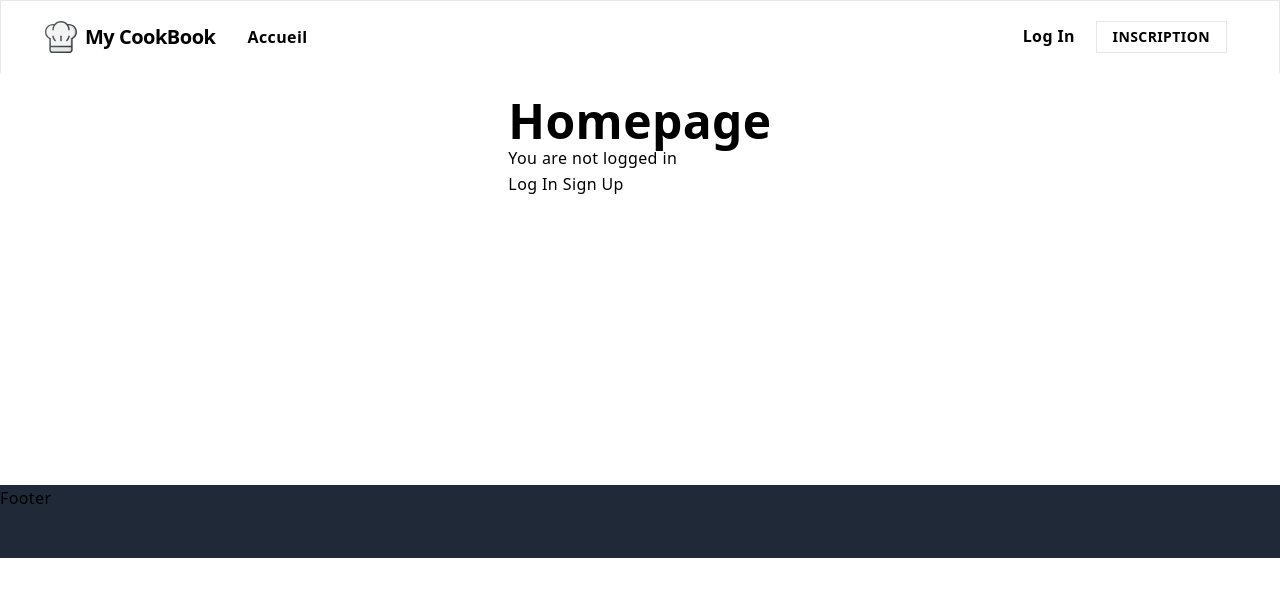
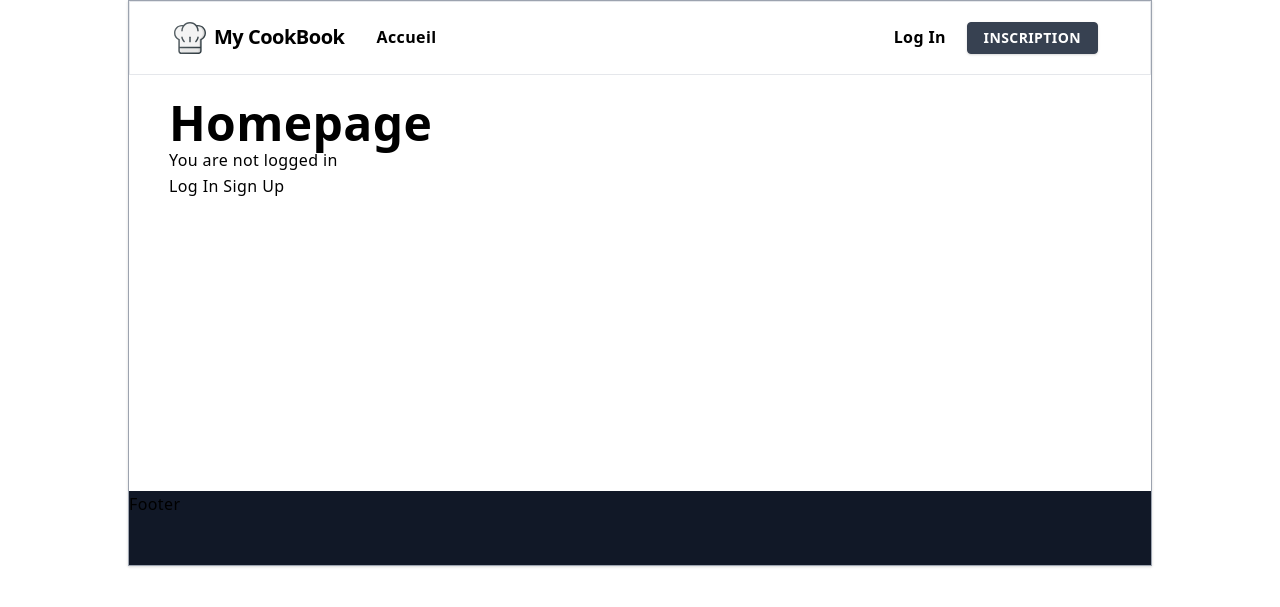
Before and after one commit to erischon/project-mycookbook, a Django app: page / in a window 1280 px wide. Shown: the top 607 px of the page. Run offline with Django 3.2, Linux system fonts and the light colour scheme.

Commit message:
frontend signup page

```diff
--- a/config/settings/__init__.py
+++ b/config/settings/__init__.py
@@ -20,6 +20,8 @@ INSTALLED_APPS = [
     'django.contrib.sessions',
     'django.contrib.messages',
     'django.contrib.staticfiles',
+
+    # 3rd
 
     # Local
     'core',
--- /dev/null
+++ b/static/css/mystyles.css
@@ -0,0 +1,9 @@
+
+input, textarea {
+    border-bottom: solid 2px #6B7280;
+    background-color: #F9FAFB;
+}
+
+input:focus, textarea:focus {
+    outline: none;
+}
--- a/templates/core/_base.html
+++ b/templates/core/_base.html
@@ -1,24 +1,25 @@
 {% load static %}
 
 <!DOCTYPE html>
-<html lang="en">
+<html lang="fr">
 <head>
     <meta charset="UTF-8">
     <meta http-equiv="X-UA-Compatible" content="IE=edge">
     <meta name="viewport" content="width=device-width, initial-scale=1.0">
 
     <link href="https://unpkg.com/tailwindcss@^1.0/dist/tailwind.min.css" rel="stylesheet">
+    <link rel="stylesheet" href="{% static 'css/mystyles.css' %}">
 
     <title>{% block title %}My CookBook{% endblock title%}</title>
 </head>
 <body class="font-sans tracking-wide leading-relaxed">
-    <div class="grid grid-cols-1 grid-rows-6 gap-y-6 content-center grid-flow-row">
+    <div class="mx-auto grid grid-cols-1 grid-rows-6 gap-y-6 content-center grid-flow-row lg:max-w-screen-lg border border-8 border-gray-400 border-solid shadow">
 
         <!-- Header -->
-        <nav class="flex items-center justify-between flex-wrap bg-white p-5 border border-b-0 border-gray-200">
+        <nav class="flex items-center justify-between flex-wrap bg-white p-5 border border-b-1 border-gray-200 ">
             <div class="flex items-center flex-shrink-0 text-black ml-6 mr-8">
                 <img class="fill-current h-8 w-8 mr-2" width="54" height="54" src="{% static 'assets/img/chef.svg' %}">
-                <span class="font-semibold text-xl tracking-tight">My CookBook</span>
+                <span class="font-semibold text-xl tracking-tight border-b-2 border-transparent">My CookBook</span>
             </div>
             <!-- <div class="block lg:hidden">
                 <button class="flex items-center px-3 py-2 border rounded text-teal-200 border-teal-400 hover:text-white hover:border-white">
@@ -27,16 +28,16 @@
             </div> -->
             <div class="w-full block flex-grow lg:flex lg:items-center lg:w-auto">
                 <div class="font-semibold lg:flex-grow">
-                    <a href="{% url 'home' %}" class="block mt-4 lg:inline-block lg:mt-0 text-teal-600 hover:text-black mr-4">Accueil</a>
+                    <a href="{% url 'home' %}" class="block mt-4 lg:inline-block lg:mt-0 border-b-2 border-transparent hover:border-yellow-700 mr-4">Accueil</a>
                 </div>
                 <div class="mr-8 font-semibold">
                     {% if user.is_authenticated %}
-                        <a href="#" class="block mt-4 lg:inline-block lg:mt-0 text-teal-600 hover:text-black mr-4">Mon Compte</a>
-                        <a href="{% url 'logout' %}" class="block mt-4 lg:inline-block lg:mt-0 text-teal-300 hover:text-black mr-4">Log Out</a>
+                        <a href="#" class="block mt-4 lg:inline-block lg:mt-0 border-b-2 border-transparent hover:border-yellow-700 mr-4">Mon Compte</a>
+                        <a href="{% url 'logout' %}" class="block mt-4 lg:inline-block lg:mt-0 border-b-2 border-transparent hover:border-yellow-700 mr-4">Log Out</a>
 
                     {% else %}
-                        <a href="{% url 'login' %}" class="block mt-4 lg:inline-block lg:mt-0 text-teal-600 hover:text-black mr-4">Log In</a>
-                        <a href="{% url 'signup' %}" class="inline-block text-sm px-4 py-2 leading-none border text-black border-teal-300 hover:border-black hover:text-black bg-teal-300 hover:bg-white mt-4 lg:mt-0 uppercase">Inscription</a>
+                        <a href="{% url 'login' %}" class="block mt-4 lg:inline-block lg:mt-0 border-b-2 border-transparent hover:border-yellow-700 mr-4">Log In</a>
+                        <a href="{% url 'signup' %}" class="inline-block text-sm text-white px-4 py-2 leading-none border border-gray-700 bg-gray-700 hover:bg-white hover:text-black mt-4 lg:mt-0 uppercase shadow rounded">Inscription</a>
 
                     {% endif %}
                 </div>
@@ -44,13 +45,13 @@
         </nav>
 
         <!-- Body -->
-        <div class="row-span-4 justify-self-center">
+        <div class="row-span-4 justify-self-center w-full px-10">
             {% block content %}
             {% endblock content %}
         </div>
 
         <!-- Footer -->
-        <footer class="bg-gray-800">
+        <footer class="bg-gray-900">
             <p>Footer</p>
         </footer>
     </div>
```
Also changed, not shown: accounts/forms.py (+9 -1 lines), templates/registration/signup.html (+12 -10 lines), 1 other file.
